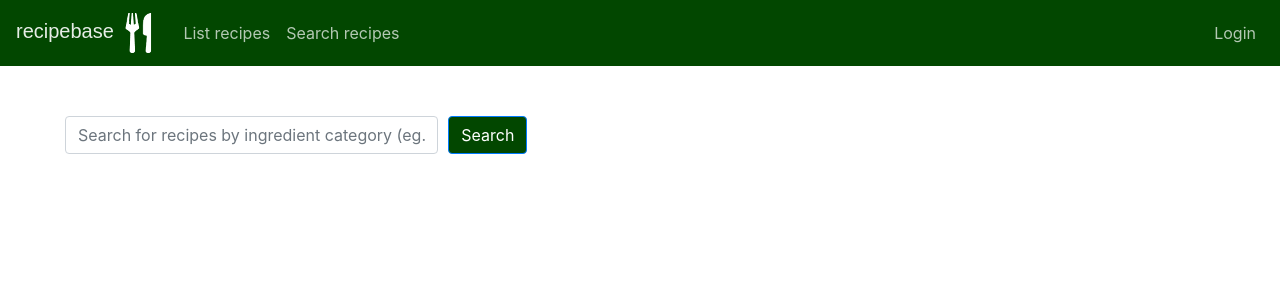
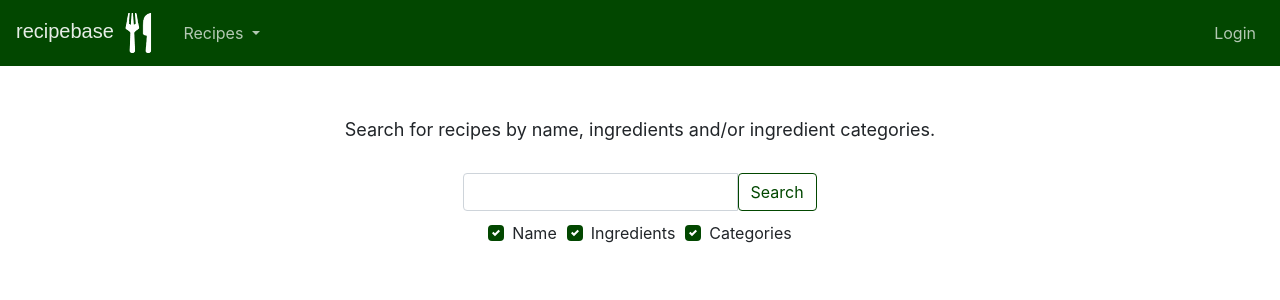
Before and after one commit to ilarijn/recipebase, a Flask app: page /recipes/search/ in a window 1280 px wide. Shown: the top 300 px of the page. Run offline with Flask 2, Linux system fonts and the light colour scheme; some libraries are stand-ins or nearby versions.

Commit message:
Improve search query Stop empty queries and add ability to match recipe, ingredient or category. Search term matches %term%.

```diff
--- a/application/ingredients/views.py
+++ b/application/ingredients/views.py
@@ -27,10 +27,7 @@ def ingredients_create():
     i = Ingredient(name=form.name.data, category=form.category.data,
                    unit=form.unit.data)
     kcal = form.kcal.data
-    if str(kcal).isnumeric():
-        i.kcal = int(i['kcal'])
-    else:
-        i.kcal = None
+    i.kcal = kcal
     try:
         db.session().add(i)
         db.session().commit()
--- a/application/recipes/views.py
+++ b/application/recipes/views.py
@@ -19,12 +19,8 @@ def recipes_index():
 @app.route("/recipes/search/", methods=["GET", "POST"])
 def recipes_search():
     if request.method == 'POST':
-        id_list = Recipe.find_recipes_by_ingredient_category(
-            request.form.get("search"))
-        results = []
-        for i in id_list:
-            results.append(Recipe.query.get(int(i['id'])))
-        account_id = None
+        results = Recipe.search_by_term(recipe=request.form.get("recipe"), ingredient=request.form.get("ingredient"),
+                                        category=request.form.get("category"), term=request.form.get("search"))
         if current_user.is_authenticated:
             account_id = current_user.id
         else:
--- a/application/static/css/style.css
+++ b/application/static/css/style.css
@@ -1,3 +1,52 @@
+/* General */
+
+
+:root {
+    --button-background-color: #024700;
+  }
+
+.btn-primary {
+    background-color: var(--button-background-color) !important;
+}
+
+.btn-outline-primary {
+    color: var(--button-background-color) !important;
+    border-color: var(--button-background-color) !important;
+}
+
+.btn-outline-primary:hover {
+    background-color: var(--button-background-color) !important;
+    color: white !important;
+}
+
+.btn-group {
+    margin: 5px;
+}
+
+.custom-checkbox .custom-control-input:checked~.custom-control-label::before,
+.custom-control-input:focus~custom-control-label::before,
+.custom-control-input:focus,
+.custom-control-input~.custom-control-indicator,
+.custom-control-input:focus~.custom-control-indicator
+ {
+    background-color: #024700 !important;
+    box-shadow:none !important;
+    outline:0;
+  }
+
+.custom-checkbox {
+    margin: 5px 5px;
+  }
+
+.form-control:focus,
+.btn-outline-primary:focus {
+    border-color: #d6d6d6 !important;
+    box-shadow: 0px 1px 1px rgba(0, 0, 0, 0.075) inset, 0px 0px 8px rgba(141, 141, 141, 0.5) !important;
+  }
+
+
+
+
 /* Navbar */
 .navbar-custom {
     background-color: rgb(2, 71, 0);
@@ -22,6 +71,20 @@
     color:whitesmoke;
 }
 
+
+/* Search view */
+
+.btn span.glyphicon {
+	opacity: 0;
+}
+.btn.active span.glyphicon {
+	opacity: 1;
+}
+
+
+
+/* Recipe creation form */
+
 li.ingredient {
 
     padding: 5px 0px;
@@ -33,7 +96,10 @@ main {
     padding-right: 50px;
 }
 
+
+
 /* Autocomplete */
+
 li.autocomplete {
     display: block;
     color: black;
--- /dev/null
+++ b/application/static/search.js
@@ -0,0 +1,13 @@
+$(document).ready(function () {
+
+    $("#sform").submit(function (event) {
+        if ((!$('#snam').is(':checked')
+            && !$('#sing').is(':checked')
+            && !$('#scat').is(':checked'))
+            || $('#stext').val() == "") {
+            event.preventDefault();
+        }
+        return;
+    });
+
+});
--- a/application/templates/ingredients/new.html
+++ b/application/templates/ingredients/new.html
@@ -49,7 +49,7 @@
       </td>
     </tr>
     <tr>
-      <td colspan="2"> <input type="submit" value="Create" /> </td>
+      <td colspan="2"> <input class="btn btn-primary" type="submit" value="Create" /> </td>
     </tr>
 </form>
 
--- a/application/templates/layout.html
+++ b/application/templates/layout.html
@@ -20,32 +20,33 @@
         crossorigin="anonymous"></script>
 
     <nav class="navbar navbar-expand-lg navbar-custom">
-        <a class="navbar-brand" href="{{ url_for('recipes_index') }}">recipebase <img
+        <a class="navbar-brand" href="{{ url_for('recipes_search') }}">recipebase <img
                 src="{{ url_for('static', filename='img/forkandknife_white.png') }}" class="img-fluid"
                 alt="Responsive image"></a>
         <ul class="navbar-nav mr-auto">
+            <li class="nav-item dropdown">
+                <a class="nav-link dropdown-toggle" href="#" id="navbardrop" data-toggle="dropdown">
+                    Recipes
+                </a>
+                <div class="dropdown-menu dropdown-menu-left">
+                    {% if current_user.is_authenticated %}
+                    <a class="dropdown-item" href="{{ url_for('recipe_form') }}">Add a recipe</a>
+                    {% endif %}
+                    <a class="dropdown-item" href="{{ url_for('recipes_index') }}">List recipes</a>
+                </div>
+                <div class="dropdown-menu dropdown-menu-left">
+                    <a class="dropdown-item" href="{{ url_for('recipes_index') }}">List recipes</a>
+                </div>
+            </li>
             {% if current_user.is_authenticated %}
-            <li class="nav-item">
-                <a class="nav-link" href="{{ url_for('recipe_form') }}">Add a recipe</a>
-            </li>
-            <li class="nav-item">
-                <a class="nav-link" href="{{ url_for('ingredients_form') }}">Add an ingredient</a>
-            </li>
-            <li class="nav-item">
-                <a class="nav-link" href="{{ url_for('recipes_index') }}">List recipes</a>
-            </li>
-            <li class="nav-item">
-                <a class="nav-link" href="{{ url_for('recipes_search') }}">Search recipes</a>
-            </li>
-            <li class="nav-item">
-                <a class="nav-link" href="{{ url_for('ingredients_index') }}">List ingredients</a>
-            </li class="nav-item">
-            {% else %}
-            <li class="nav-item">
-                <a class="nav-link" href="{{ url_for('recipes_index') }}">List recipes</a>
-            </li>
-            <li class="nav-item">
-                <a class="nav-link" href="{{ url_for('recipes_search') }}">Search recipes</a>
+            <li class="nav-item dropdown">
+                <a class="nav-link dropdown-toggle" href="#" id="navbardrop" data-toggle="dropdown">
+                    Ingredients
+                </a>
+                <div class="dropdown-menu dropdown-menu-left">
+                    <a class="dropdown-item" href="{{ url_for('ingredients_form') }}">Add an ingredient</a>
+                    <a class="dropdown-item" href="{{ url_for('ingredients_index') }}">List ingredients</a>
+                </div>
             </li>
             {% endif %}
         </ul>
--- a/application/templates/recipes/add_new.html
+++ b/application/templates/recipes/add_new.html
@@ -27,7 +27,7 @@
 
 <div class="form-group row">
     <div class="col-4">
-        <button id="save_new_button" class="btn btn-primary" style="background-color: #024700;">Save</button>
+        <button id="save_new_button" class="btn btn-outline-primary" style="background-color: #024700;">Save</button>
     </div>
     <div class="col-6" id="error">
 
@@ -45,7 +45,7 @@
             });
             var amount = obj['kcal'];
             if (Math.floor(amount) != amount || !($.isNumeric(amount))) {
-                obj['kcal'] == '';
+                obj['kcal'] = null;
             }
             ingredients.push(obj);
         });
--- a/application/templates/recipes/new.html
+++ b/application/templates/recipes/new.html
@@ -22,8 +22,7 @@
             </div>
             <div class="form-group row">
                 <div class="col-4">
-                    <button name="create_button" type="button" class="btn btn-primary"
-                        style="background-color: #024700;">Create
+                    <button name="create_button" type="button" class="btn btn-outline-primary">Create
                         recipe</button>
                 </div>
                 <div class="col-6" id="error">
@@ -50,8 +49,7 @@
                 </div>
                 <div class="col-1">
                     <label>&nbsp;</label>
-                    <button name="add_button" type="button" class="btn btn-primary"
-                        style="background-color: #024700;">Add</button>
+                    <button name="add_button" type="button" class="btn btn-outline-primary">Add</button>
                 </div>
             </div>
             <div class="col-2" id="error-add">
--- a/application/templates/recipes/search.html
+++ b/application/templates/recipes/search.html
@@ -1,21 +1,37 @@
 {% extends "layout.html" %}
 
 {% block body %}
-<div class="col-8">
-    <form method="POST" action="{{ url_for('recipes_search') }}">
-        <div class="form-row" style="margin-bottom: 20px;">
+<div class="container">
+    <div class="row justify-content-md-center">
+        <p style="margin-bottom: 30px;">
+            <font size=4>Search for recipes by name, ingredients and/or ingredient categories.</font>
+        </p>
+    </div>
+    <div class="row justify-content-md-center">
+        <div class="col-md-auto">
+            <form method="POST" action="{{ url_for('recipes_search') }}" id="sform">
+                <div class="input-group">
+                    <input class="col-12 form-control" type="text" name="search" id="stext" placeholder="" aria-label="Search">
+                    <button name="search_button" type="submit" class="btn btn-outline-primary">Search</button>
+                </div>
 
-            <div class="col-6">
-                <input class="form-control" type="text" name="search"
-                    placeholder="Search for recipes by ingredient category (eg. 'herb')" aria-label="Search">
-            </div>
-            <div class="col-2"> <button name="search_button" type="submit" class="btn btn-primary"
-                    style="background-color: #024700;">Search</button>
-            </div>
+                <div class="btn-group col-3" data-toggle="toggle">
+                    <div class="custom-control custom-checkbox">
+                        <input type="checkbox" class="custom-control-input" id="snam" name="recipe" checked>
+                        <label class="custom-control-label" for="snam">Name</label>
+                    </div>
+                    <div class="custom-control custom-checkbox">
+                        <input type="checkbox" class="custom-control-input" id="sing" name="ingredient" checked>
+                        <label class="custom-control-label" for="sing">Ingredients</label>
+                    </div>
+                    <div class="custom-control custom-checkbox">
+                        <input type="checkbox" class="custom-control-input" id="scat" name="category" checked>
+                        <label class="custom-control-label" for="scat">Categories</label>
+                    </div>
+                </div>
+            </form>
         </div>
-    </form>
-
-
+    </div>
     <table>
         {% for recipe in results %}
         <tr>
@@ -37,4 +53,7 @@
         {% endfor %}
     </table>
 </div>
+
+<script type="text/javascript" src="{{ url_for('static', filename='search.js') }}"></script>
+
 {% endblock %}
--- a/application/views.py
+++ b/application/views.py
@@ -1,6 +1,6 @@
-from flask import render_template
+from flask import render_template, redirect, url_for
 from application import app
 
 @app.route("/")
 def index():
-    return render_template("index.html")
+    return redirect(url_for("recipes_search"))
```
Also changed, not shown: application/recipes/models.py (+30 -8 lines), application/static/css/new.css (deleted, +0 -10 lines), README.md, 1 other file.
